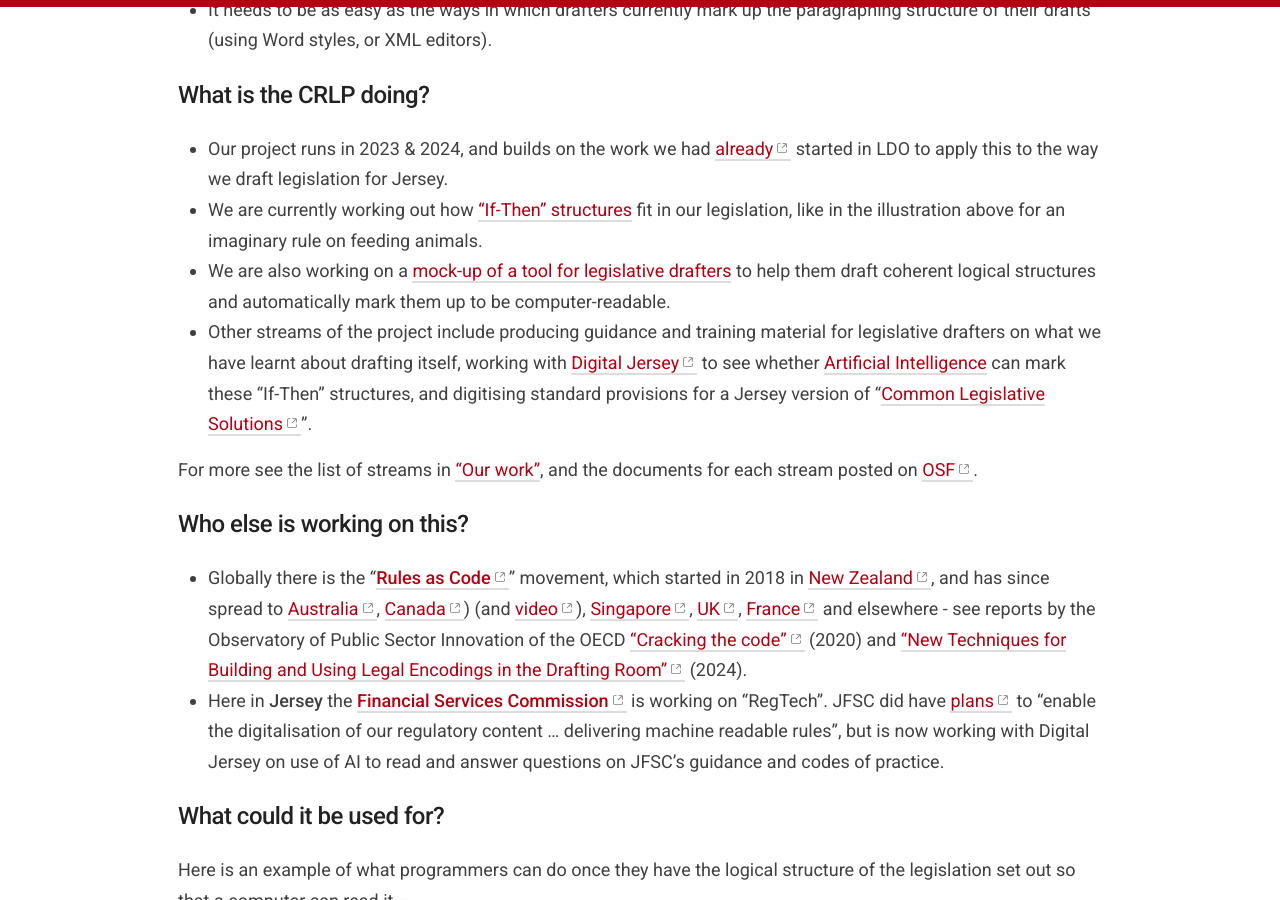
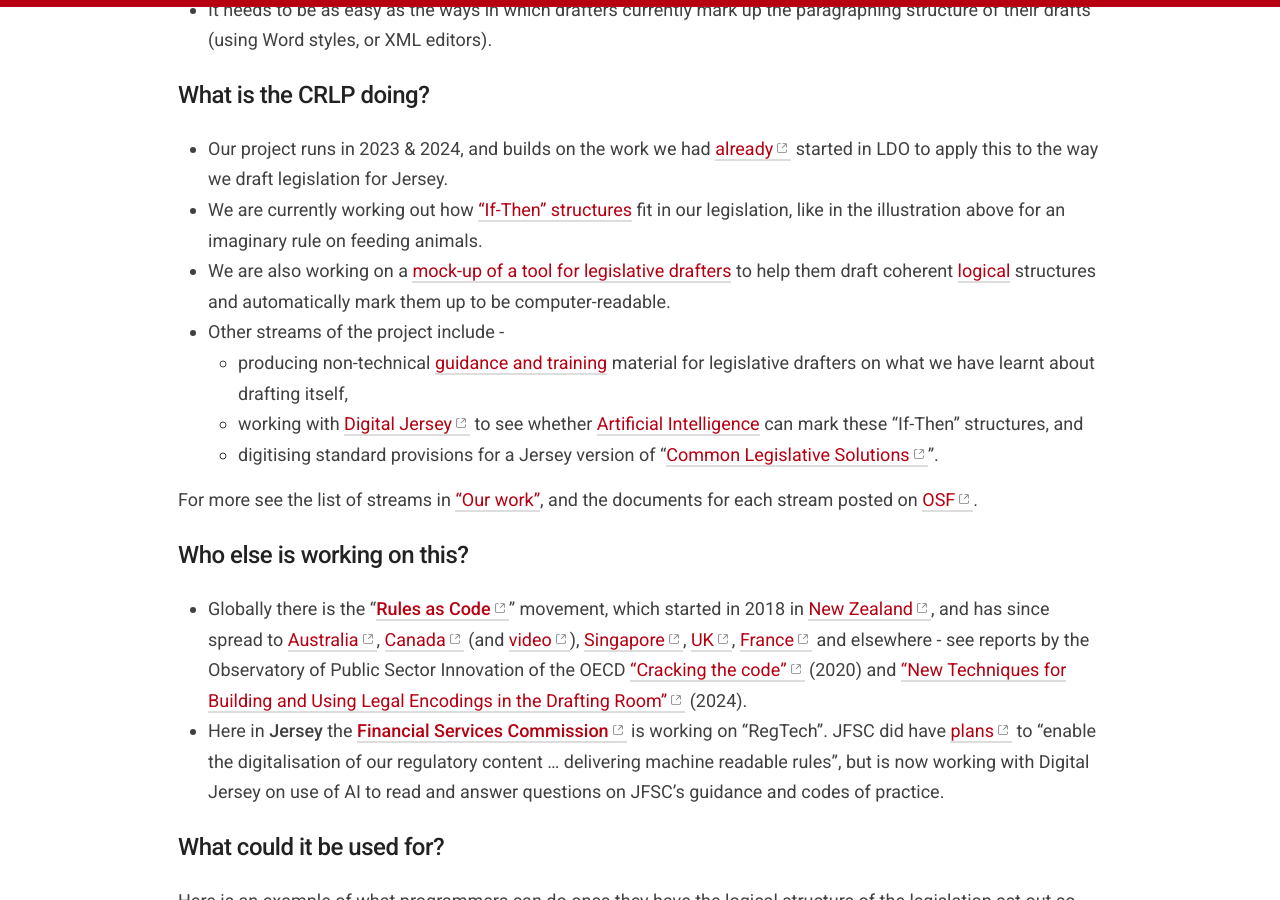
Before and after one commit to crlp-jerseyldo/crlp-jerseyldo.github.io, a Jekyll site: the page built from _pages/about.md, in a window 1280 px wide and 900 px high, scrolled down 1129 px. Built offline with Jekyll 4.4.1, drawn with Linux system fonts in a browser that asks for light colours.

Commit message:
Update about.md
Adding links to workstreams & tidying

```diff
--- a/_pages/about.md
+++ b/_pages/about.md
@@ -28,14 +28,17 @@ By finding an **easy-to-use** way for **legislative drafters** to mark up the lo
 
 - Our project runs in 2023 & 2024, and builds on the work we had [already](https://legislativedrafter.wordpress.com/2022/08/06/gathering-the-public-output-on-rac-from-jersey-ldo/){:target="_blank"} started in LDO to apply this to the way we draft legislation for Jersey.
 - We are currently working out how ["If-Then" structures](/work/parsing-exercises) fit in our legislation, like in the illustration above for an imaginary rule on feeding animals.
-- We are also working on a [mock-up of a tool for legislative drafters](/work/an-ide-for-legislation) to help them draft coherent logical structures and automatically mark them up to be computer-readable.
-- Other streams of the project include producing guidance and training material for legislative drafters on what we have learnt about drafting itself, working with [Digital Jersey](https://www.digital.je/){:target="_blank"} to see whether [Artificial Intelligence](/work/artificial-intelligence-and-legislation) can mark these "If-Then" structures, and digitising standard provisions for a Jersey version of "[Common Legislative Solutions](https://www.gov.uk/government/publications/common-legislative-solutions-a-guide-to-tackling-recurring-policy-issues-in-legislation){:target="_blank"}".
+- We are also working on a [mock-up of a tool for legislative drafters](/work/an-ide-for-legislation) to help them draft coherent [logical](/work/logic) structures and automatically mark them up to be computer-readable.
+- Other streams of the project include -
+  - producing non-technical [guidance and training](/work/guidance) material for legislative drafters on what we have learnt about drafting itself,
+  - working with [Digital Jersey](https://www.digital.je/){:target="_blank"} to see whether [Artificial Intelligence](/work/artificial-intelligence-and-legislation) can mark these "If-Then" structures, and
+  - digitising standard provisions for a Jersey version of "[Common Legislative Solutions](https://www.gov.uk/government/publications/common-legislative-solutions-a-guide-to-tackling-recurring-policy-issues-in-legislation){:target="_blank"}".
 
 For more see the list of streams in ["Our work"](/work), and the documents for each stream posted on [OSF](https://osf.io/yzf6x/){:target="_blank"}.
 
 ## Who else is working on this?
 
-- Globally there is the "[**Rules as Code**](https://github.com/Rules-as-Code-League/RaC-Handbook/wiki/1-Introduction:-What-is-Rules-as-Code%3F){:target="_blank"}" movement, which started in 2018 in [New Zealand](https://www.youtube.com/watch?v=S4KWlmQBAc0&list=PLxI6pLSZVXTp3BA9IBK-Q_yZukyImMcnq&index=6){:target="_blank"}, and has since spread to [Australia](https://www.nsw.gov.au/media-releases/digitising-rules-of-government-to-make-compliance-easy){:target="_blank"}, [Canada](https://oecd-opsi.org/wp-content/uploads/2024/04/Rules-as-Code-in-Canada.pdf){:target="_blank"}) (and [video](https://csps-efpc.gc.ca/video/rules-as-code-1-eng.aspx){:target="_blank"}), [Singapore](https://www.youtube.com/watch?v=NEjrV4Wwyh8){:target="_blank"}, [UK](https://azwyner.info/2020/03/02/rules-as-code/){:target="_blank"}, [France](https://github.com/openfisca/openfisca-france/){:target="_blank"} and elsewhere - see reports by the Observatory of Public Sector Innovation of the OECD ["Cracking the code"](https://www.oecd.org/en/publications/cracking-the-code_3afe6ba5-en.html){:target="_blank"} (2020) and ["New Techniques for Building and Using Legal Encodings in the Drafting Room"](https://oecd-opsi.org/innovations/new-techniques-for-building-and-using-legal-encodings-in-the-drafting-room/){:target="_blank"} (2024).
+- Globally there is the "[**Rules as Code**](https://github.com/Rules-as-Code-League/RaC-Handbook/wiki/1-Introduction:-What-is-Rules-as-Code%3F){:target="_blank"}" movement, which started in 2018 in [New Zealand](https://www.youtube.com/watch?v=S4KWlmQBAc0&list=PLxI6pLSZVXTp3BA9IBK-Q_yZukyImMcnq&index=6){:target="_blank"}, and has since spread to [Australia](https://www.nsw.gov.au/media-releases/digitising-rules-of-government-to-make-compliance-easy){:target="_blank"}, [Canada](https://oecd-opsi.org/wp-content/uploads/2024/04/Rules-as-Code-in-Canada.pdf){:target="_blank"} (and [video](https://csps-efpc.gc.ca/video/rules-as-code-1-eng.aspx){:target="_blank"}), [Singapore](https://www.youtube.com/watch?v=NEjrV4Wwyh8){:target="_blank"}, [UK](https://azwyner.info/2020/03/02/rules-as-code/){:target="_blank"}, [France](https://github.com/openfisca/openfisca-france/){:target="_blank"} and elsewhere - see reports by the Observatory of Public Sector Innovation of the OECD ["Cracking the code"](https://www.oecd.org/en/publications/cracking-the-code_3afe6ba5-en.html){:target="_blank"} (2020) and ["New Techniques for Building and Using Legal Encodings in the Drafting Room"](https://oecd-opsi.org/innovations/new-techniques-for-building-and-using-legal-encodings-in-the-drafting-room/){:target="_blank"} (2024).
 - Here in **Jersey** the [**Financial Services Commission**](https://www.jerseyfsc.org/){:target="_blank"} is working on "RegTech". JFSC did have [plans](https://www.jerseyfsc.org/media/5699/the-regtech-opportunity.pdf){:target="_blank"} to "enable the digitalisation of our regulatory content ... delivering machine readable rules", but is now working with Digital Jersey on use of AI to read and answer questions on JFSC's guidance and codes of practice.
 
 ## What could it be used for?
```
